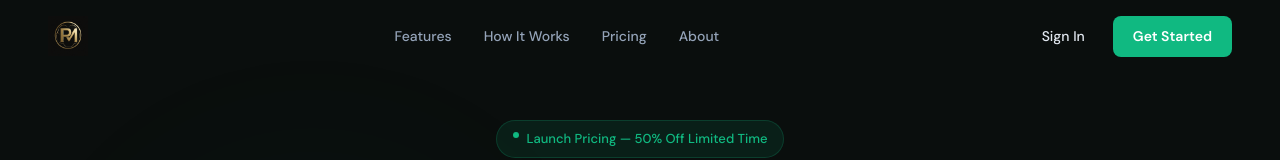
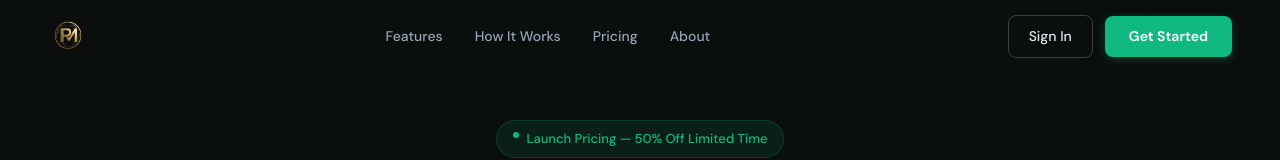
Before and after one commit to samuelmudriyan/PitchMindIQ, a React (Create React App) app in the folder soccer-iq-trainer/: page / in a window 1280 px wide. Shown: the top 160 px of the page. Built offline with nearby package versions, Linux system fonts and the light colour scheme; no server answers.

Commit message:
Update LandingPage.jsx

```diff
--- a/soccer-iq-trainer/src/LandingPage.jsx
+++ b/soccer-iq-trainer/src/LandingPage.jsx
@@ -139,7 +139,7 @@ const LandingPage = ({ onGetStarted, onLogin, onSelectPlan, isSignedIn, logoUrl
         top: 0,
         left: 0,
         right: 0,
-        zIndex: 100,
+        zIndex: 1000,
         padding: '0 48px',
         height: '72px',
         display: 'flex',
@@ -248,29 +248,40 @@ const LandingPage = ({ onGetStarted, onLogin, onSelectPlan, isSignedIn, logoUrl
         </div>
 
         {/* Auth Buttons */}
-        <div style={{ display: 'flex', alignItems: 'center', gap: '12px' }}>
+        <div style={{ display: 'flex', alignItems: 'center', gap: '12px', zIndex: 999 }}>
           <button
             type="button"
             onClick={(e) => {
               e.preventDefault();
               e.stopPropagation();
-              console.log('Sign In clicked, onLogin exists:', !!onLogin);
+              console.log('=== SIGN IN BUTTON CLICKED ===');
+              console.log('onLogin type:', typeof onLogin);
               if (typeof onLogin === 'function') {
                 onLogin();
               } else {
-                console.error('onLogin is not a function!');
+                alert('Sign In handler not connected. Please refresh the page.');
               }
             }}
             style={{
-              background: 'none',
-              border: 'none',
+              background: 'transparent',
+              border: '1px solid rgba(255,255,255,0.2)',
+              borderRadius: '8px',
               color: '#e2e8f0',
               fontSize: '14px',
               fontWeight: '500',
               cursor: 'pointer',
-              padding: '10px 16px',
-              zIndex: 10,
+              padding: '10px 20px',
+              zIndex: 999,
               position: 'relative',
+              transition: 'all 0.2s',
+            }}
+            onMouseOver={e => {
+              e.currentTarget.style.background = 'rgba(255,255,255,0.05)';
+              e.currentTarget.style.borderColor = 'rgba(255,255,255,0.3)';
+            }}
+            onMouseOut={e => {
+              e.currentTarget.style.background = 'transparent';
+              e.currentTarget.style.borderColor = 'rgba(255,255,255,0.2)';
             }}
           >
             Sign In
@@ -280,11 +291,12 @@ const LandingPage = ({ onGetStarted, onLogin, onSelectPlan, isSignedIn, logoUrl
             onClick={(e) => {
               e.preventDefault();
               e.stopPropagation();
-              console.log('Get Started clicked, onGetStarted exists:', !!onGetStarted);
+              console.log('=== GET STARTED BUTTON CLICKED ===');
+              console.log('onGetStarted type:', typeof onGetStarted);
               if (typeof onGetStarted === 'function') {
                 onGetStarted();
               } else {
-                console.error('onGetStarted is not a function!');
+                alert('Get Started handler not connected. Please refresh the page.');
               }
             }}
             style={{
@@ -295,13 +307,20 @@ const LandingPage = ({ onGetStarted, onLogin, onSelectPlan, isSignedIn, logoUrl
               fontSize: '14px',
               fontWeight: '600',
               cursor: 'pointer',
-              padding: '10px 20px',
+              padding: '10px 24px',
               transition: 'all 0.2s',
-              zIndex: 10,
+              zIndex: 999,
               position: 'relative',
+              boxShadow: '0 2px 10px rgba(16, 185, 129, 0.3)',
             }}
-            onMouseOver={e => e.target.style.background = '#059669'}
-            onMouseOut={e => e.target.style.background = '#10b981'}
+            onMouseOver={e => {
+              e.currentTarget.style.background = '#059669';
+              e.currentTarget.style.transform = 'translateY(-1px)';
+            }}
+            onMouseOut={e => {
+              e.currentTarget.style.background = '#10b981';
+              e.currentTarget.style.transform = 'translateY(0)';
+            }}
           >
             Get Started
           </button>
@@ -1304,20 +1323,20 @@ const LandingPage = ({ onGetStarted, onLogin, onSelectPlan, isSignedIn, logoUrl
                   fontSize: '40px',
                   flexShrink: 0,
                 }}>
-                  👤
+                  ⚽
                 </div>
                 <div>
                   <h3 style={{ fontSize: '24px', fontWeight: '700', color: '#f1f5f9', marginBottom: '4px' }}>
-                    The Founder
+                    Samuel Mudriyan
                   </h3>
                   <p style={{ color: '#10b981', fontSize: '14px', fontWeight: '500', marginBottom: '12px' }}>
-                    Founder & CEO
+                    Founder & Developer
                   </p>
                   <p style={{ color: '#94a3b8', fontSize: '14px', lineHeight: '1.7' }}>
-                    A passionate soccer coach and software developer who saw a gap in how youth coaches
-                    access professional-level tactical tools. After years of coaching recreational and
-                    travel teams, the frustration of not having affordable video analysis tools led to
-                    building PitchMind.
+                    Engineering student at Boise State University with a passion for soccer and technology.
+                    After years of playing and coaching, I saw how youth coaches lacked access to the same
+                    video analysis tools that professional teams use. PitchMind was born from a simple idea:
+                    every coach deserves AI-powered insights, not just the ones with big budgets.
                   </p>
                 </div>
               </div>
@@ -1336,7 +1355,7 @@ const LandingPage = ({ onGetStarted, onLogin, onSelectPlan, isSignedIn, logoUrl
                   <span style={{ color: '#10b981' }}>📖</span> The Story
                 </h3>
                 <p style={{ color: '#94a3b8', fontSize: '14px', lineHeight: '1.8', marginBottom: '16px' }}>
-                  PitchMind started in 2024 as a simple question: "Why do professional teams have AI
+                  PitchMind started in 2024 with a simple question: "Why do professional teams have AI
                   video analysis while youth coaches have nothing?"
                 </p>
                 <p style={{ color: '#94a3b8', fontSize: '14px', lineHeight: '1.8', marginBottom: '16px' }}>
```
